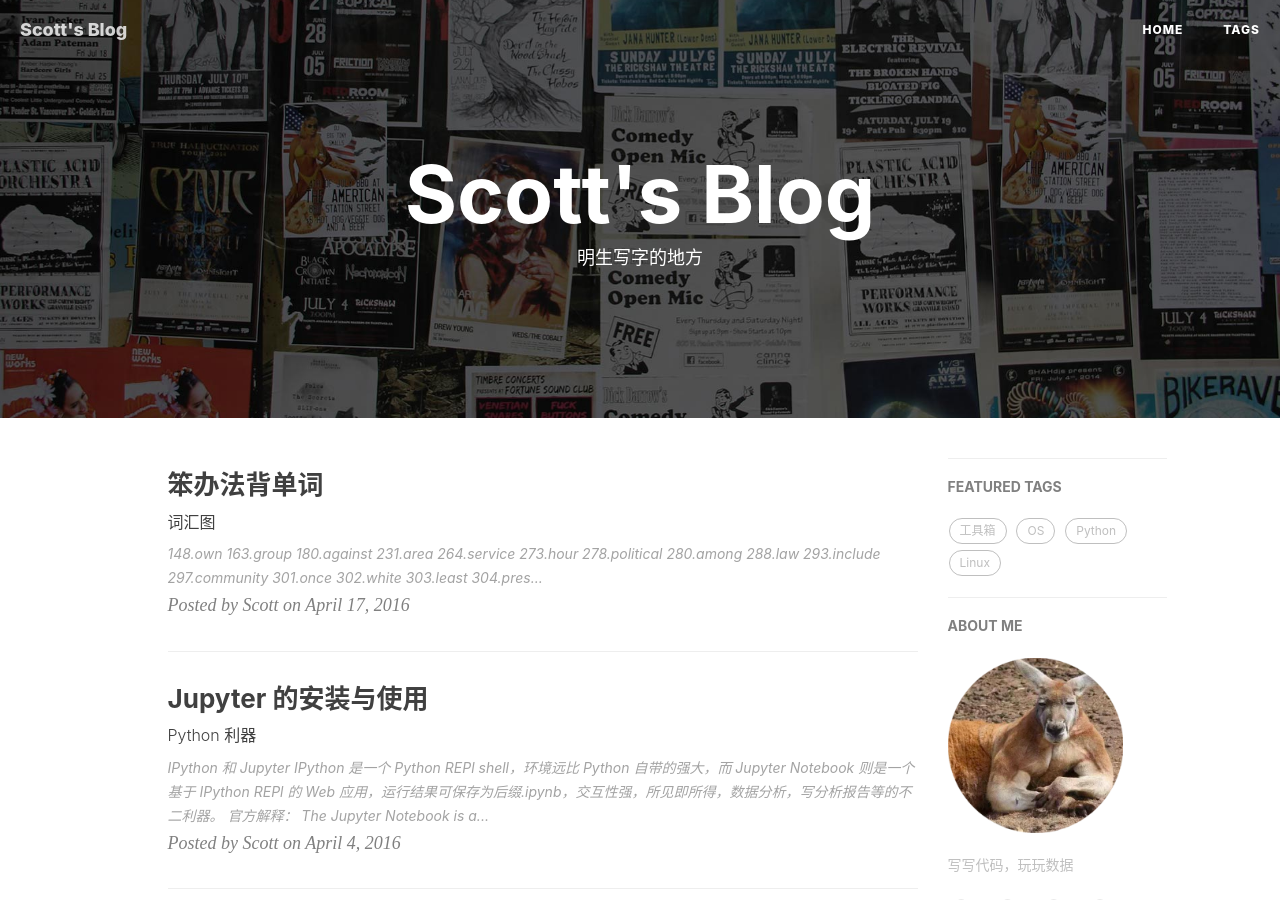
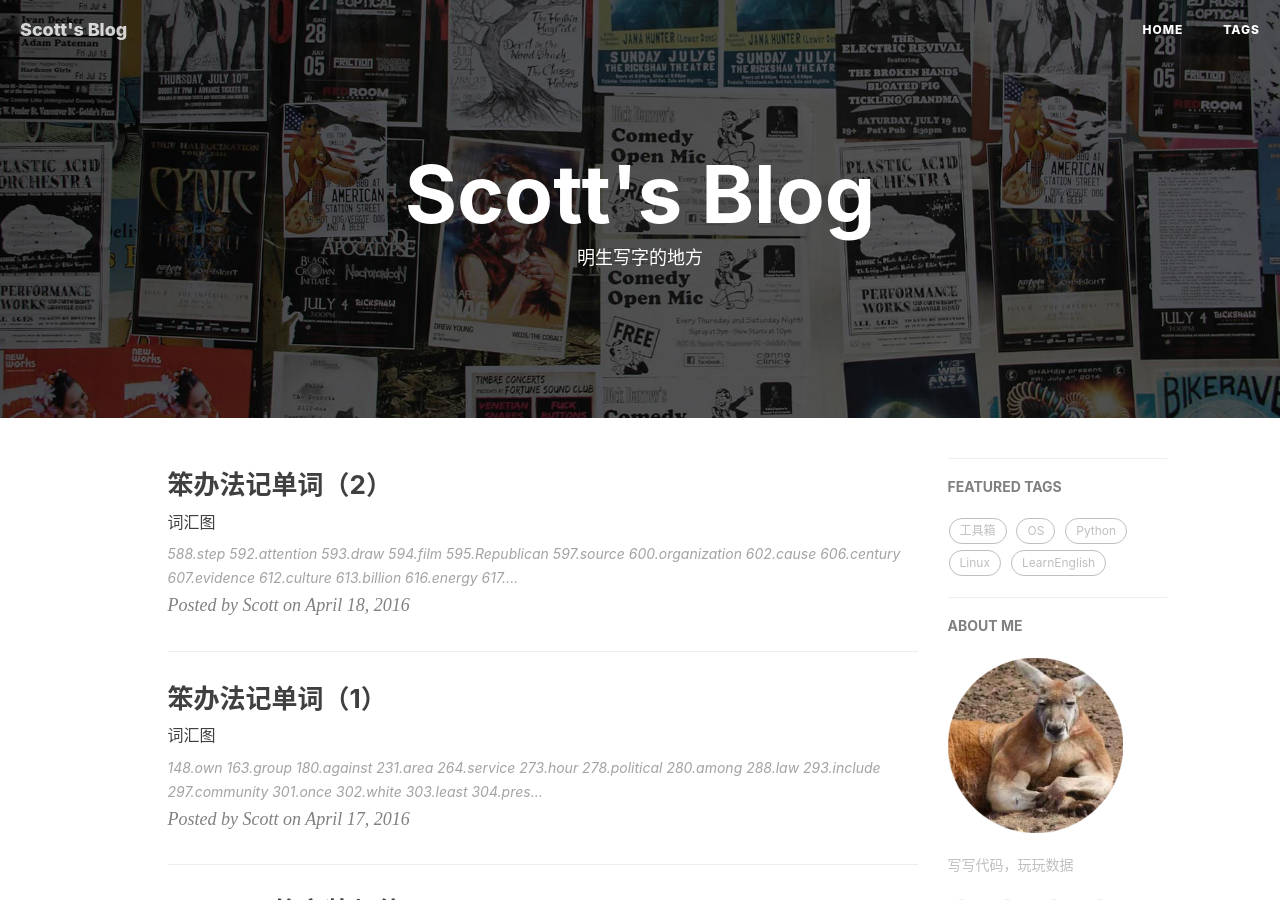
Before and after one commit to scottming/scottming.github.io, a Jekyll site: the page built from index.html, in a window 1280 px wide and 900 px high. Built offline with Jekyll 4.4.1, drawn with Linux system fonts in a browser that asks for light colours; nearby versions of some CDN libraries; the list of posts is cut into pages by our own code; comment, search, counter and statistics services are not loaded; some of the changed lines change nothing that is shown.

Commit message:
create recite the words 2

```diff
--- a/_posts/2016-04-17-ReciteTheWords.md
+++ b/_posts/2016-04-17-ReciteTheWords001.md
@@ -1,10 +1,10 @@
 ---
 layout: post
-title: 笨办法背单词
+title: 笨办法记单词（1）
 subtitle:   词汇图
 date:       2016-04-17
 author:     "Scott"
-header-img: "img/contact-bg.jpg"
+header-img: ""
 tags:
     - LearnEnglish
 ---
--- /dev/null
+++ b/_posts/2016-04-17-ReciteTheWords002.md
@@ -0,0 +1,478 @@
+---
+layout: post
+title: 笨办法记单词（2）
+subtitle:   词汇图
+date:       2016-04-18
+author:     "Scott"
+header-img: ""
+tags:
+    - LearnEnglish
+---
+
+588.step
+
+![](http://7xjuve.com1.z0.glb.clouddn.com/vocabulary_588_step.jpg?imageView2/2/w/200)
+
+592.attention
+
+![](http://7xjuve.com1.z0.glb.clouddn.com/vocabulary_592_attention.jpg?imageView2/2/w/200)
+
+593.draw
+
+![](http://7xjuve.com1.z0.glb.clouddn.com/vocabulary_593_draw.jpg?imageView2/2/w/200)
+
+594.film
+
+![](http://7xjuve.com1.z0.glb.clouddn.com/vocabulary_594_film.jpg?imageView2/2/w/200)
+
+595.Republican
+
+![](http://7xjuve.com1.z0.glb.clouddn.com/vocabulary_595_Republican.jpg?imageView2/2/w/200)
+
+597.source
+
+![](http://7xjuve.com1.z0.glb.clouddn.com/vocabulary_597_source.jpg?imageView2/2/w/200)
+
+600.organization
+
+![](http://7xjuve.com1.z0.glb.clouddn.com/vocabulary_600_organization.jpg?imageView2/2/w/200)
+
+602.cause
+
+![](http://7xjuve.com1.z0.glb.clouddn.com/vocabulary_602_cause.jpg?imageView2/2/w/200)
+
+606.century
+
+![](http://7xjuve.com1.z0.glb.clouddn.com/vocabulary_606_century.jpg?imageView2/2/w/200)
+
+607.evidence
+
+![](http://7xjuve.com1.z0.glb.clouddn.com/vocabulary_607_evidence.jpg?imageView2/2/w/200)
+
+612.culture
+
+![](http://7xjuve.com1.z0.glb.clouddn.com/vocabulary_612_culture.jpg?imageView2/2/w/200)
+
+613.billion
+
+![](http://7xjuve.com1.z0.glb.clouddn.com/vocabulary_613_billion.jpg?imageView2/2/w/200)
+
+616.energy
+
+![](http://7xjuve.com1.z0.glb.clouddn.com/vocabulary_616_energy.jpg?imageView2/2/w/200)
+
+617.period
+
+![](http://7xjuve.com1.z0.glb.clouddn.com/vocabulary_617_period.jpg?imageView2/2/w/200)
+
+618.course
+
+![](http://7xjuve.com1.z0.glb.clouddn.com/vocabulary_618_course.jpg?imageView2/2/w/200)
+
+621.realize
+
+![](http://7xjuve.com1.z0.glb.clouddn.com/vocabulary_621_realize.jpg?imageView2/2/w/200)
+
+623.available
+
+![](http://7xjuve.com1.z0.glb.clouddn.com/vocabulary_623_available.jpg?imageView2/2/w/200)
+
+624.plant
+
+![](http://7xjuve.com1.z0.glb.clouddn.com/vocabulary_624_plant.jpg?imageView2/2/w/200)
+
+625.likely
+
+![](http://7xjuve.com1.z0.glb.clouddn.com/vocabulary_625_likely.jpg?imageView2/2/w/200)
+
+626.opportunity
+
+![](http://7xjuve.com1.z0.glb.clouddn.com/vocabulary_626_opportunity.jpg?imageView2/2/w/200)
+
+627.term
+
+![](http://7xjuve.com1.z0.glb.clouddn.com/vocabulary_627_term.jpg?imageView2/2/w/200)
+
+630.condition
+
+![](http://7xjuve.com1.z0.glb.clouddn.com/vocabulary_630_condition.jpg?imageView2/2/w/200)
+
+633.single
+
+![](http://7xjuve.com1.z0.glb.clouddn.com/vocabulary_633_single.jpg?imageView2/2/w/200)
+
+634.rule
+
+![](http://7xjuve.com1.z0.glb.clouddn.com/vocabulary_634_rule.jpg?imageView2/2/w/200)
+
+636.administration
+
+![](http://7xjuve.com1.z0.glb.clouddn.com/vocabulary_636_administration.jpg?imageView2/2/w/200)
+
+639.Congress
+
+![](http://7xjuve.com1.z0.glb.clouddn.com/vocabulary_639_Congress.jpg?imageView2/2/w/200)
+
+641.campaign
+
+![](http://7xjuve.com1.z0.glb.clouddn.com/vocabulary_641_campaign.jpg?imageView2/2/w/200)
+
+642.material
+
+![](http://7xjuve.com1.z0.glb.clouddn.com/vocabulary_642_material.jpg?imageView2/2/w/200)
+
+646.economy
+
+![](http://7xjuve.com1.z0.glb.clouddn.com/vocabulary_646_economy.jpg?imageView2/2/w/200)
+
+647.medical
+
+![](http://7xjuve.com1.z0.glb.clouddn.com/vocabulary_647_medical.jpg?imageView2/2/w/200)
+
+649.church
+
+![](http://7xjuve.com1.z0.glb.clouddn.com/vocabulary_649_church.jpg?imageView2/2/w/200)
+
+652.risk
+
+![](http://7xjuve.com1.z0.glb.clouddn.com/vocabulary_652_risk.jpg?imageView2/2/w/200)
+
+653.current
+
+![](http://7xjuve.com1.z0.glb.clouddn.com/vocabulary_653_current.jpg?imageView2/2/w/200)
+
+657.involve
+
+![](http://7xjuve.com1.z0.glb.clouddn.com/vocabulary_657_involve.jpg?imageView2/2/w/200)
+
+658.defense
+
+![](http://7xjuve.com1.z0.glb.clouddn.com/vocabulary_658_defense.jpg?imageView2/2/w/200)
+
+660.increase
+
+![](http://7xjuve.com1.z0.glb.clouddn.com/vocabulary_660_increase.jpg?imageView2/2/w/200)
+
+661.security
+
+![](http://7xjuve.com1.z0.glb.clouddn.com/vocabulary_661_security.jpg?imageView2/2/w/200)
+
+664.certainly
+
+![](http://7xjuve.com1.z0.glb.clouddn.com/vocabulary_664_certainly.jpg?imageView2/2/w/200)
+
+665.west
+
+![](http://7xjuve.com1.z0.glb.clouddn.com/vocabulary_665_west.jpg?imageView2/2/w/200)
+
+666.sport
+
+![](http://7xjuve.com1.z0.glb.clouddn.com/vocabulary_666_sport.jpg?imageView2/2/w/200)
+
+667.board
+
+![](http://7xjuve.com1.z0.glb.clouddn.com/vocabulary_667_board.jpg?imageView2/2/w/200)
+
+668.seek
+
+![](http://7xjuve.com1.z0.glb.clouddn.com/vocabulary_668_seek.jpg?imageView2/2/w/200)
+
+669.per
+
+![](http://7xjuve.com1.z0.glb.clouddn.com/vocabulary_669_per.jpg?imageView2/2/w/200)
+
+670.subject
+
+![](http://7xjuve.com1.z0.glb.clouddn.com/vocabulary_670_subject.jpg?imageView2/2/w/200)
+
+671.officer
+
+![](http://7xjuve.com1.z0.glb.clouddn.com/vocabulary_671_officer.jpg?imageView2/2/w/200)
+
+672.private
+
+![](http://7xjuve.com1.z0.glb.clouddn.com/vocabulary_672_private.jpg?imageView2/2/w/200)
+
+673.rest
+
+![](http://7xjuve.com1.z0.glb.clouddn.com/vocabulary_673_rest.jpg?imageView2/2/w/200)
+
+674.behavior
+
+![](http://7xjuve.com1.z0.glb.clouddn.com/vocabulary_674_behavior.jpg?imageView2/2/w/200)
+
+675.deal
+
+![](http://7xjuve.com1.z0.glb.clouddn.com/vocabulary_675_deal.jpg?imageView2/2/w/200)
+
+676.performance
+
+![](http://7xjuve.com1.z0.glb.clouddn.com/vocabulary_676_performance.jpg?imageView2/2/w/200)
+
+677.fight
+
+![](http://7xjuve.com1.z0.glb.clouddn.com/vocabulary_677_fight.jpg?imageView2/2/w/200)
+
+678.throw
+
+![](http://7xjuve.com1.z0.glb.clouddn.com/vocabulary_678_throw.jpg?imageView2/2/w/200)
+
+682.goal
+
+![](http://7xjuve.com1.z0.glb.clouddn.com/vocabulary_682_goal.jpg?imageView2/2/w/200)
+
+686.author
+
+![](http://7xjuve.com1.z0.glb.clouddn.com/vocabulary_686_author.jpg?imageView2/2/w/200)
+
+687.fill
+
+![](http://7xjuve.com1.z0.glb.clouddn.com/vocabulary_687_fill.jpg?imageView2/2/w/200)
+
+688.represent
+
+![](http://7xjuve.com1.z0.glb.clouddn.com/vocabulary_688_represent.jpg?imageView2/2/w/200)
+
+689.focus
+
+![](http://7xjuve.com1.z0.glb.clouddn.com/vocabulary_689_focus.jpg?imageView2/2/w/200)
+
+691.drop
+
+![](http://7xjuve.com1.z0.glb.clouddn.com/vocabulary_691_drop.jpg?imageView2/2/w/200)
+
+693.blood
+
+![](http://7xjuve.com1.z0.glb.clouddn.com/vocabulary_693_blood.jpg?imageView2/2/w/200)
+
+694.upon
+
+![](http://7xjuve.com1.z0.glb.clouddn.com/vocabulary_694_upon.jpg?imageView2/2/w/200)
+
+695.agency
+
+![](http://7xjuve.com1.z0.glb.clouddn.com/vocabulary_695_agency.jpg?imageView2/2/w/200)
+
+700.recently
+
+![](http://7xjuve.com1.z0.glb.clouddn.com/vocabulary_700_recently.jpg?imageView2/2/w/200)
+
+702.reduce
+
+![](http://7xjuve.com1.z0.glb.clouddn.com/vocabulary_702_reduce.jpg?imageView2/2/w/200)
+
+703.sound
+
+![](http://7xjuve.com1.z0.glb.clouddn.com/vocabulary_703_sound.jpg?imageView2/2/w/200)
+
+708.movement
+
+![](http://7xjuve.com1.z0.glb.clouddn.com/vocabulary_708_movement.jpg?imageView2/2/w/200)
+
+711.share
+
+![](http://7xjuve.com1.z0.glb.clouddn.com/vocabulary_711_share.jpg?imageView2/2/w/200)
+
+713.common
+
+![](http://7xjuve.com1.z0.glb.clouddn.com/vocabulary_713_common.jpg?imageView2/2/w/200)
+
+716.natural
+
+![](http://7xjuve.com1.z0.glb.clouddn.com/vocabulary_716_natural.jpg?imageView2/2/w/200)
+
+717.race
+
+![](http://7xjuve.com1.z0.glb.clouddn.com/vocabulary_717_race.jpg?imageView2/2/w/200)
+
+718.concern
+
+![](http://7xjuve.com1.z0.glb.clouddn.com/vocabulary_718_concern.jpg?imageView2/2/w/200)
+
+719.series
+
+![](http://7xjuve.com1.z0.glb.clouddn.com/vocabulary_719_series.jpg?imageView2/2/w/200)
+
+720.significant
+
+![](http://7xjuve.com1.z0.glb.clouddn.com/vocabulary_720_significant.jpg?imageView2/2/w/200)
+
+721.similar
+
+![](http://7xjuve.com1.z0.glb.clouddn.com/vocabulary_721_similar.jpg?imageView2/2/w/200)
+
+726.response
+
+![](http://7xjuve.com1.z0.glb.clouddn.com/vocabulary_726_response.jpg?imageView2/2/w/200)
+
+728.rise
+
+![](http://7xjuve.com1.z0.glb.clouddn.com/vocabulary_728_rise.jpg?imageView2/2/w/200)
+
+730.factor
+
+![](http://7xjuve.com1.z0.glb.clouddn.com/vocabulary_730_factor.jpg?imageView2/2/w/200)
+
+731.decade
+
+![](http://7xjuve.com1.z0.glb.clouddn.com/vocabulary_731_decade.jpg?imageView2/2/w/200)
+
+732.article
+
+![](http://7xjuve.com1.z0.glb.clouddn.com/vocabulary_732_article.jpg?imageView2/2/w/200)
+
+733.shoot
+
+![](http://7xjuve.com1.z0.glb.clouddn.com/vocabulary_733_shoot.jpg?imageView2/2/w/200)
+
+739.scene
+
+![](http://7xjuve.com1.z0.glb.clouddn.com/vocabulary_739_scene.jpg?imageView2/2/w/200)
+
+740.stock
+
+![](http://7xjuve.com1.z0.glb.clouddn.com/vocabulary_740_stock.jpg?imageView2/2/w/200)
+
+741.career
+
+![](http://7xjuve.com1.z0.glb.clouddn.com/vocabulary_741_career.jpg?imageView2/2/w/200)
+
+742.despite
+
+![](http://7xjuve.com1.z0.glb.clouddn.com/vocabulary_742_despite.jpg?imageView2/2/w/200)
+
+745.thus
+
+![](http://7xjuve.com1.z0.glb.clouddn.com/vocabulary_745_thus.jpg?imageView2/2/w/200)
+
+746.treatment
+
+![](http://7xjuve.com1.z0.glb.clouddn.com/vocabulary_746_treatment.jpg?imageView2/2/w/200)
+
+749.exactly
+
+![](http://7xjuve.com1.z0.glb.clouddn.com/vocabulary_749_exactly.jpg?imageView2/2/w/200)
+
+750.protect
+
+![](http://7xjuve.com1.z0.glb.clouddn.com/vocabulary_750_protect.jpg?imageView2/2/w/200)
+
+751.approach
+
+![](http://7xjuve.com1.z0.glb.clouddn.com/vocabulary_751_approach.jpg?imageView2/2/w/200)
+
+757.occur
+
+![](http://7xjuve.com1.z0.glb.clouddn.com/vocabulary_757_occur.jpg?imageView2/2/w/200)
+
+758.media
+
+![](http://7xjuve.com1.z0.glb.clouddn.com/vocabulary_758_media.jpg?imageView2/2/w/200)
+
+763.individual
+
+![](http://7xjuve.com1.z0.glb.clouddn.com/vocabulary_763_individual.jpg?imageView2/2/w/200)
+
+765.quality
+
+![](http://7xjuve.com1.z0.glb.clouddn.com/vocabulary_765_quality.jpg?imageView2/2/w/200)
+
+766.pressure
+
+![](http://7xjuve.com1.z0.glb.clouddn.com/vocabulary_766_pressure.jpg?imageView2/2/w/200)
+
+767.accept
+
+![](http://7xjuve.com1.z0.glb.clouddn.com/vocabulary_767_accept.jpg?imageView2/2/w/200)
+
+770.resource
+
+![](http://7xjuve.com1.z0.glb.clouddn.com/vocabulary_770_resource.jpg?imageView2/2/w/200)
+
+771.identify
+
+![](http://7xjuve.com1.z0.glb.clouddn.com/vocabulary_771_identify.jpg?imageView2/2/w/200)
+
+774.determine
+
+![](http://7xjuve.com1.z0.glb.clouddn.com/vocabulary_774_determine.jpg?imageView2/2/w/200)
+
+775.prepare
+
+![](http://7xjuve.com1.z0.glb.clouddn.com/vocabulary_775_prepare.jpg?imageView2/2/w/200)
+
+776.disease
+
+![](http://7xjuve.com1.z0.glb.clouddn.com/vocabulary_776_disease.jpg?imageView2/2/w/200)
+
+779.argue
+
+![](http://7xjuve.com1.z0.glb.clouddn.com/vocabulary_779_argue.jpg?imageView2/2/w/200)
+
+781.particularly
+
+![](http://7xjuve.com1.z0.glb.clouddn.com/vocabulary_781_particularly.jpg?imageView2/2/w/200)
+
+782.amount
+
+![](http://7xjuve.com1.z0.glb.clouddn.com/vocabulary_782_amount.jpg?imageView2/2/w/200)
+
+783.ability
+
+![](http://7xjuve.com1.z0.glb.clouddn.com/vocabulary_783_ability.jpg?imageView2/2/w/200)
+
+784.staff
+
+![](http://7xjuve.com1.z0.glb.clouddn.com/vocabulary_784_staff.jpg?imageView2/2/w/200)
+
+785.recognize
+
+![](http://7xjuve.com1.z0.glb.clouddn.com/vocabulary_785_recognize.jpg?imageView2/2/w/200)
+
+786.indicate
+
+![](http://7xjuve.com1.z0.glb.clouddn.com/vocabulary_786_indicate.jpg?imageView2/2/w/200)
+
+787.character
+
+![](http://7xjuve.com1.z0.glb.clouddn.com/vocabulary_787_character.jpg?imageView2/2/w/200)
+
+788.growth
+
+![](http://7xjuve.com1.z0.glb.clouddn.com/vocabulary_788_growth.jpg?imageView2/2/w/200)
+
+790.degree
+
+![](http://7xjuve.com1.z0.glb.clouddn.com/vocabulary_790_degree.jpg?imageView2/2/w/200)
+
+791.wonder
+
+![](http://7xjuve.com1.z0.glb.clouddn.com/vocabulary_791_wonder.jpg?imageView2/2/w/200)
+
+792.attack
+
+![](http://7xjuve.com1.z0.glb.clouddn.com/vocabulary_792_attack.jpg?imageView2/2/w/200)
+
+794.region
+
+![](http://7xjuve.com1.z0.glb.clouddn.com/vocabulary_794_region.jpg?imageView2/2/w/200)
+
+798.training
+
+![](http://7xjuve.com1.z0.glb.clouddn.com/vocabulary_798_training.jpg?imageView2/2/w/200)
+
+800.trade
+
+![](http://7xjuve.com1.z0.glb.clouddn.com/vocabulary_800_trade.jpg?imageView2/2/w/200)
+
+801.deal
+
+![](http://7xjuve.com1.z0.glb.clouddn.com/vocabulary_801_deal.jpg?imageView2/2/w/200)
+
+802.election
+
+![](http://7xjuve.com1.z0.glb.clouddn.com/vocabulary_802_election.jpg?imageView2/2/w/200)
+
+804.physical
+
+![](http://7xjuve.com1.z0.glb.clouddn.com/vocabulary_804_physical.jpg?imageView2/2/w/200)
```
Also changed, not shown: 6 other files.
